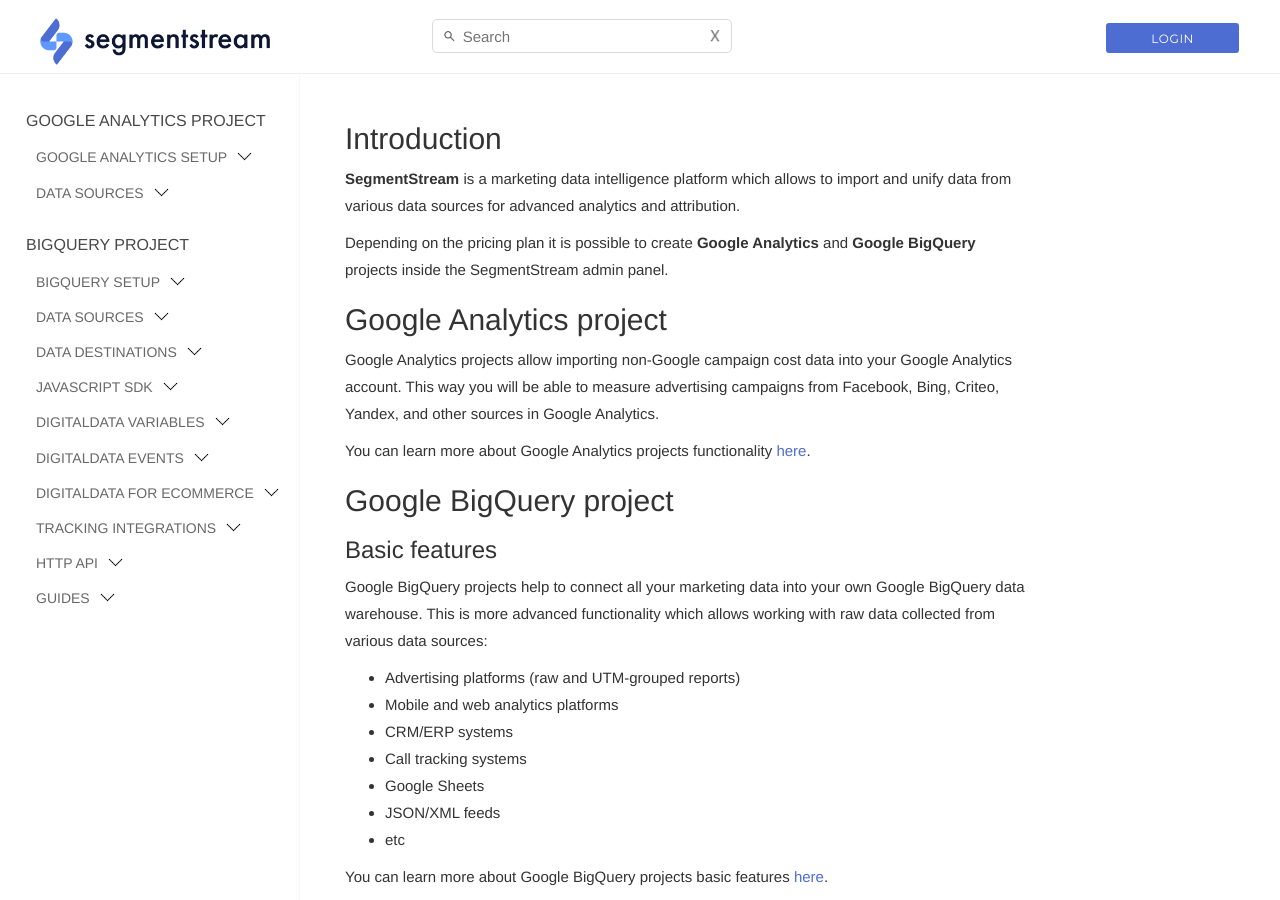
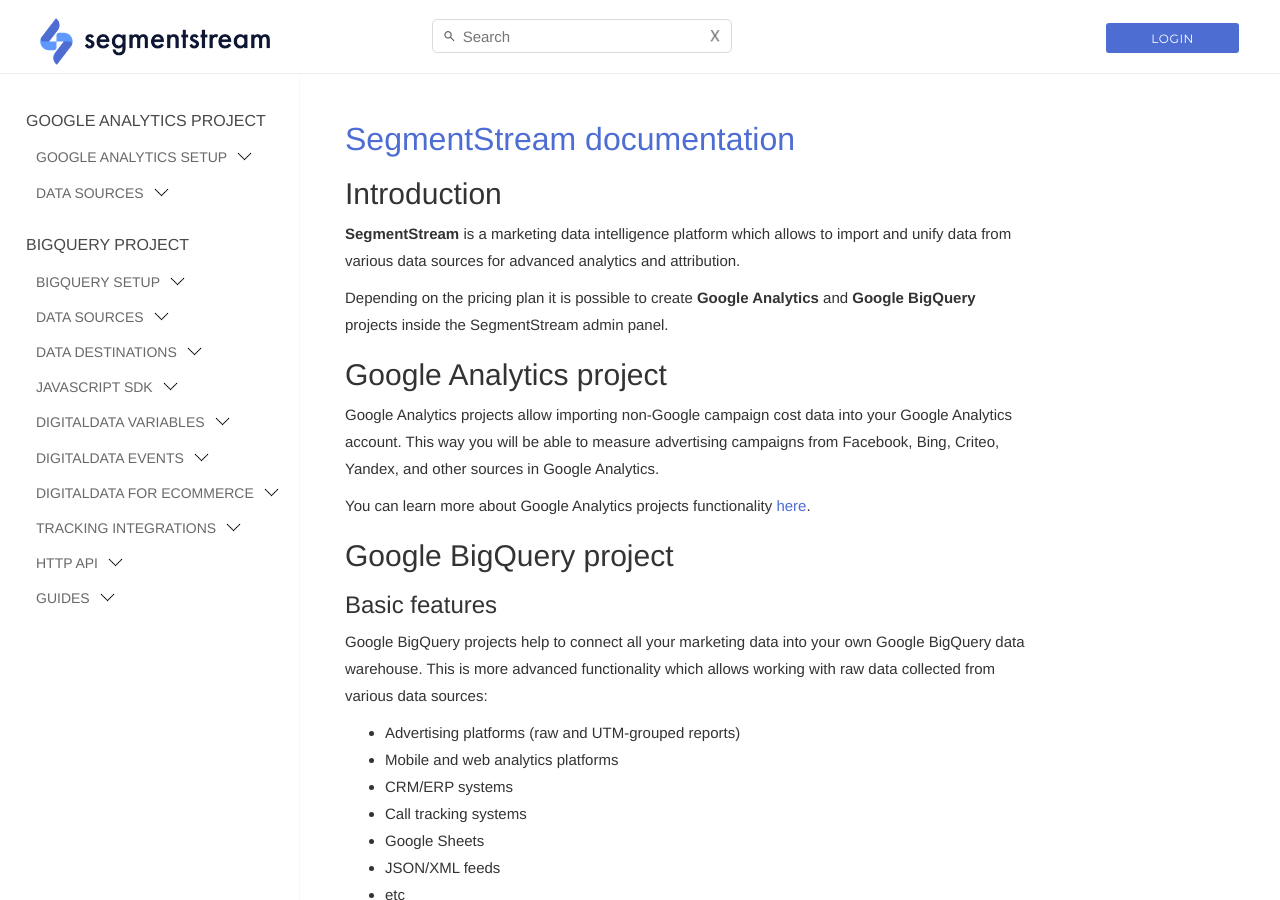
Before and after one commit to segmentstream-com/segmentstream-com.github.io, a Jekyll site: the page built from index.md, in a window 1280 px wide and 900 px high. Built offline with Jekyll 4.4.1, drawn with Linux system fonts in a browser that asks for light colours; nearby versions of some CDN libraries; our own code applies the rules of GitHub Pages for plain Markdown files.

Commit message:
title change

```diff
--- a/index.md
+++ b/index.md
@@ -1,6 +1,7 @@
 ---
 layout: default
 ---
+# SegmentStream documentation
 
 ## Introduction
 
```
